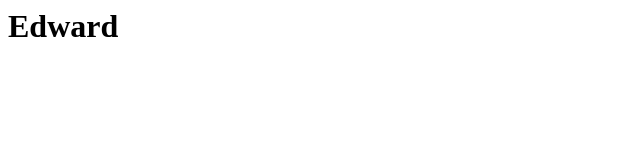
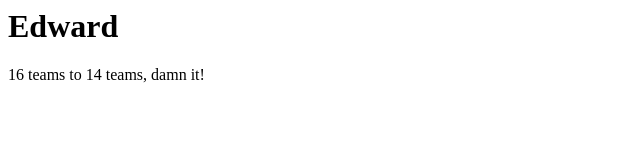
Before and after one commit to EdwardOuO/EdwardOuO.github.io, a plain HTML site: page index.html in a window 1280 px wide. Shown: the whole page, without its empty margins (0-640 px from the left). Drawn offline with Linux system fonts and the light colour scheme.

Commit message:
Added content

```diff
--- a/index.html
+++ b/index.html
@@ -1,5 +1,6 @@
 <html>
 <body>
     <h1>Edward</h1>
+    <p>16 teams to 14 teams, damn it!</p>
 </body>
 </html>
```
